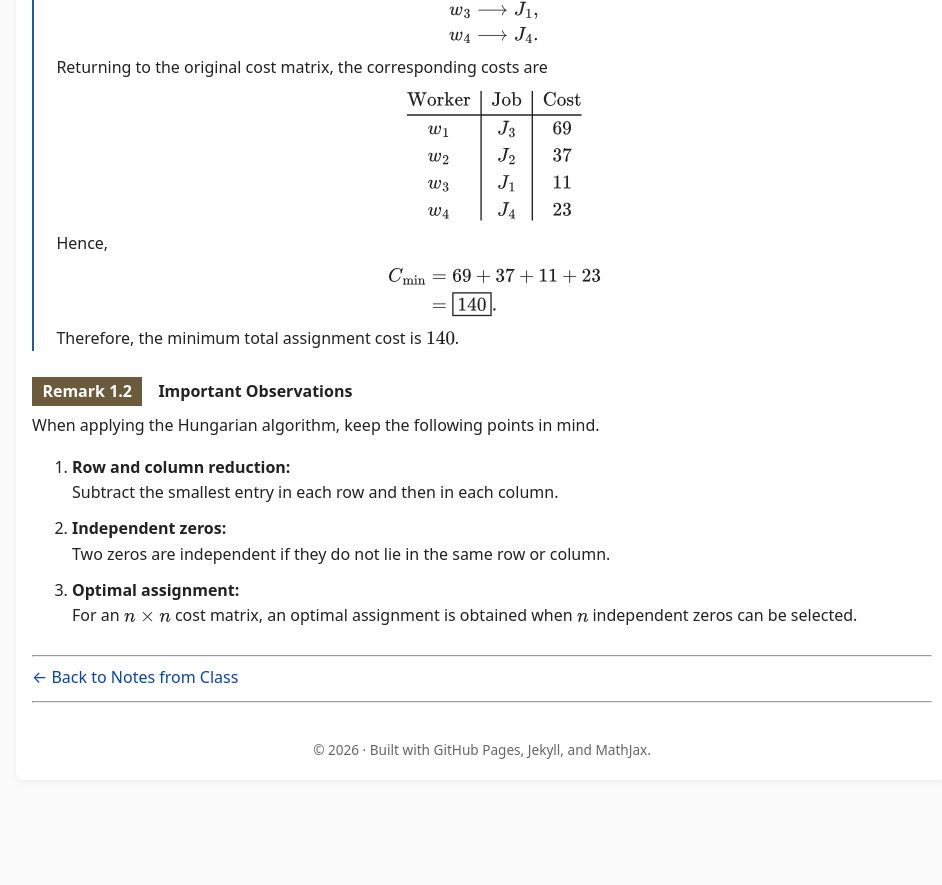
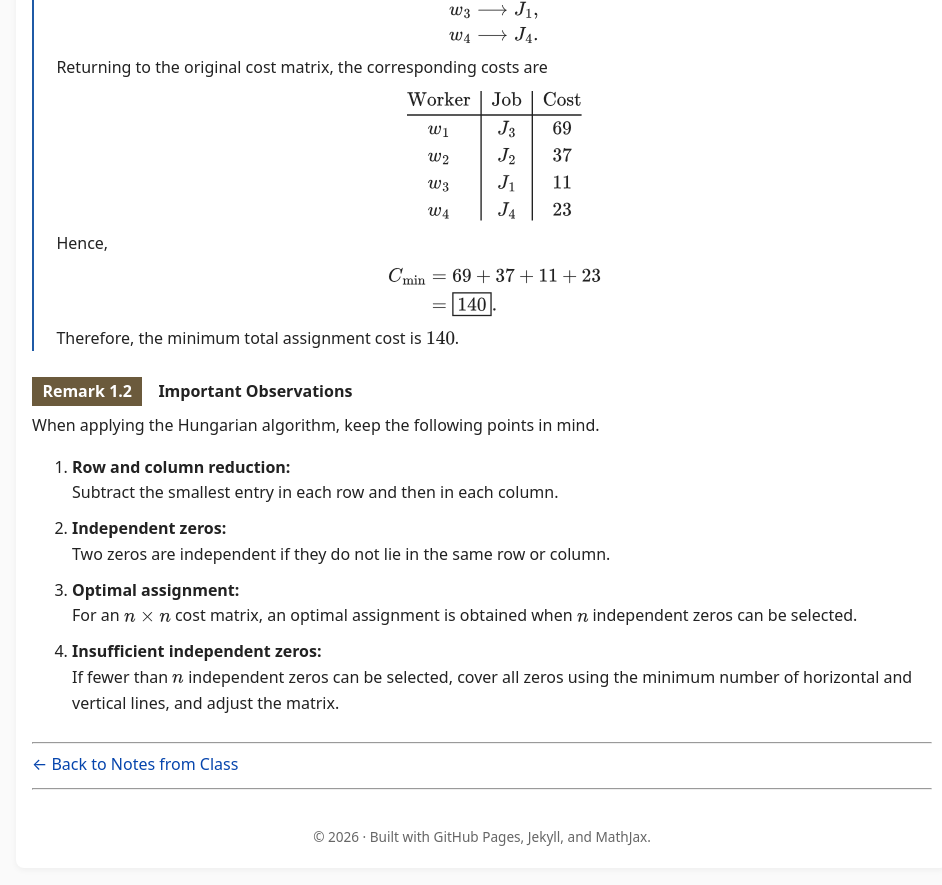
Before and after one commit to SaleemKamaludin/SaleemKamaludin.github.io, a Jekyll site: the page built from courses/math-2276/notes-from-class/supplementary-lecture-6/index.md, in a window 1280 px wide and 900 px high, scrolled down 5842 px. Shown: the top 885 px of the window, without its empty margins (158-1100 px from the left). Built offline with Jekyll 4.4.1, drawn with Linux system fonts in a browser that asks for light colours; before the commit the page ends 6654 px from its top, so only the background shows below that.

Commit message:
Add fourth Important Observation to Remark 1.2

```diff
--- a/courses/math-2276/notes-from-class/supplementary-lecture-6/index.md
+++ b/courses/math-2276/notes-from-class/supplementary-lecture-6/index.md
@@ -953,6 +953,17 @@ C_{\min}
           zeros can be selected.
         </p>
       </li>
+
+      <li id="remark-hungarian-important-observations-item-4">
+        <strong>Insufficient independent zeros:</strong>
+
+        <p>
+          If fewer than \(n\) independent zeros can
+          be selected, cover all zeros using the
+          minimum number of horizontal and vertical
+          lines, and adjust the matrix.
+        </p>
+      </li>
 </ol>
 
   </div>
```
